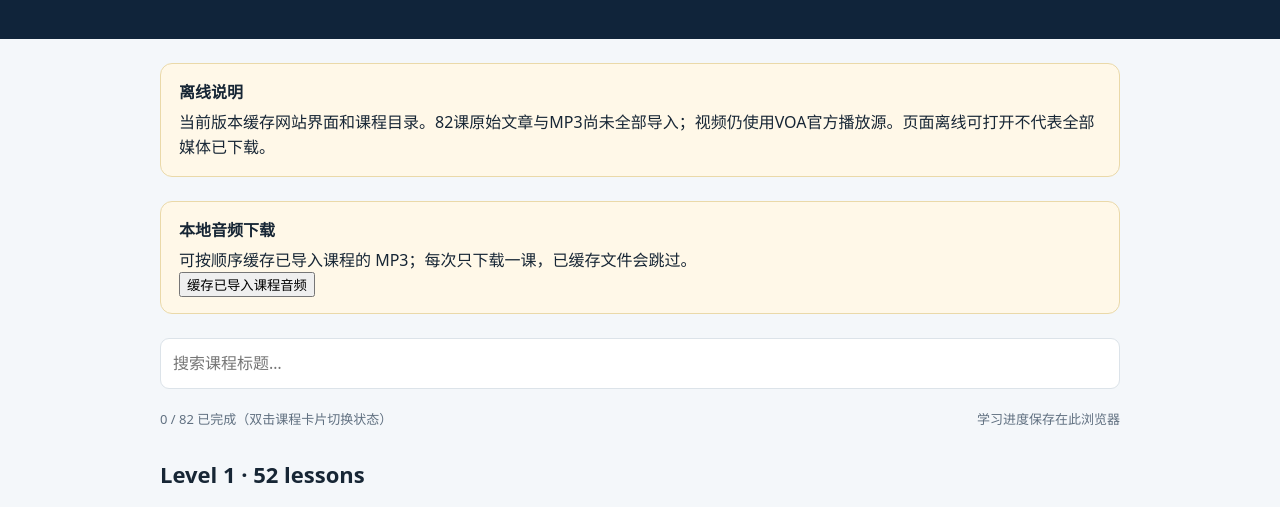
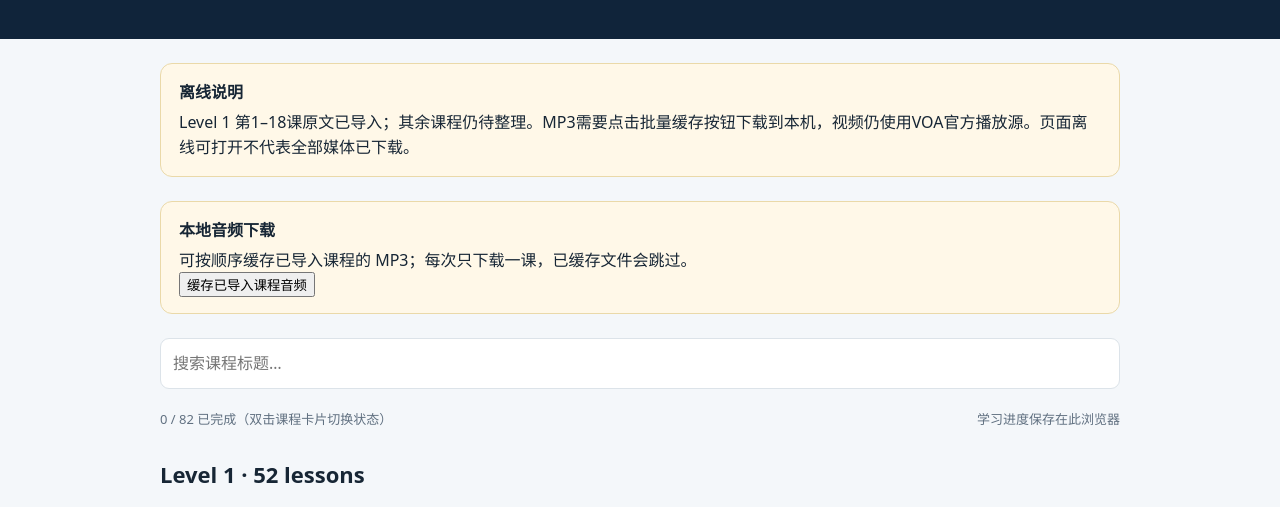
Before and after one commit to YM782/voa-english-academy, a plain HTML site: page index.html in a window 1280 px wide. Shown: the part 240-747 px from the top of the page. Drawn offline with Linux system fonts and the light colour scheme.

Commit message:
Update offline progress notice for 18 imported lessons

```diff
--- a/index.html
+++ b/index.html
@@ -1 +1 @@
-<!doctype html><html lang="zh-CN"><head><meta charset="utf-8"><meta name="viewport" content="width=device-width,initial-scale=1"><meta name="theme-color" content="#10243a"><link rel="manifest" href="manifest.webmanifest"><title>VOA English Academy</title><link rel="stylesheet" href="style.css"></head><body><header><div class="wrap"><p class="eyebrow">PERSONAL LEARNING LIBRARY</p><h1>VOA English Academy</h1><p>82 lessons · American English · Offline-ready</p><div class="status" id="status">Checking offline cache…</div></div></header><main class="wrap"><section class="notice"><strong>离线说明</strong><p>当前版本缓存网站界面和课程目录。82课原始文章与MP3尚未全部导入；视频仍使用VOA官方播放源。页面离线可打开不代表全部媒体已下载。</p></section><section class="notice"><strong>本地音频下载</strong><p id="batchStatus">可按顺序缓存已导入课程的 MP3；每次只下载一课，已缓存文件会跳过。</p><button id="batchAudio">缓存已导入课程音频</button></section><div class="toolbar"><input id="search" placeholder="搜索课程标题…" aria-label="搜索课程"><button id="install" hidden>安装到电脑</button></div><div class="progress"><span id="count">0 / 82 已完成</span><span>学习进度保存在此浏览器</span></div><div id="courses"></div><footer>课程来源：VOA Learning English。第三方素材须遵守各自版权条件。本站为个人学习索引。</footer></main><script src="app.js"></script></body></html>
+<!doctype html><html lang="zh-CN"><head><meta charset="utf-8"><meta name="viewport" content="width=device-width,initial-scale=1"><meta name="theme-color" content="#10243a"><link rel="manifest" href="manifest.webmanifest"><title>VOA English Academy</title><link rel="stylesheet" href="style.css"></head><body><header><div class="wrap"><p class="eyebrow">PERSONAL LEARNING LIBRARY</p><h1>VOA English Academy</h1><p>82 lessons · American English · Offline-ready</p><div class="status" id="status">Checking offline cache…</div></div></header><main class="wrap"><section class="notice"><strong>离线说明</strong><p>Level 1 第1–18课原文已导入；其余课程仍待整理。MP3需要点击批量缓存按钮下载到本机，视频仍使用VOA官方播放源。页面离线可打开不代表全部媒体已下载。</p></section><section class="notice"><strong>本地音频下载</strong><p id="batchStatus">可按顺序缓存已导入课程的 MP3；每次只下载一课，已缓存文件会跳过。</p><button id="batchAudio">缓存已导入课程音频</button></section><div class="toolbar"><input id="search" placeholder="搜索课程标题…" aria-label="搜索课程"><button id="install" hidden>安装到电脑</button></div><div class="progress"><span id="count">0 / 82 已完成</span><span>学习进度保存在此浏览器</span></div><div id="courses"></div><footer>课程来源：VOA Learning English。第三方素材须遵守各自版权条件。本站为个人学习索引。</footer></main><script src="app.js"></script></body></html>
```
